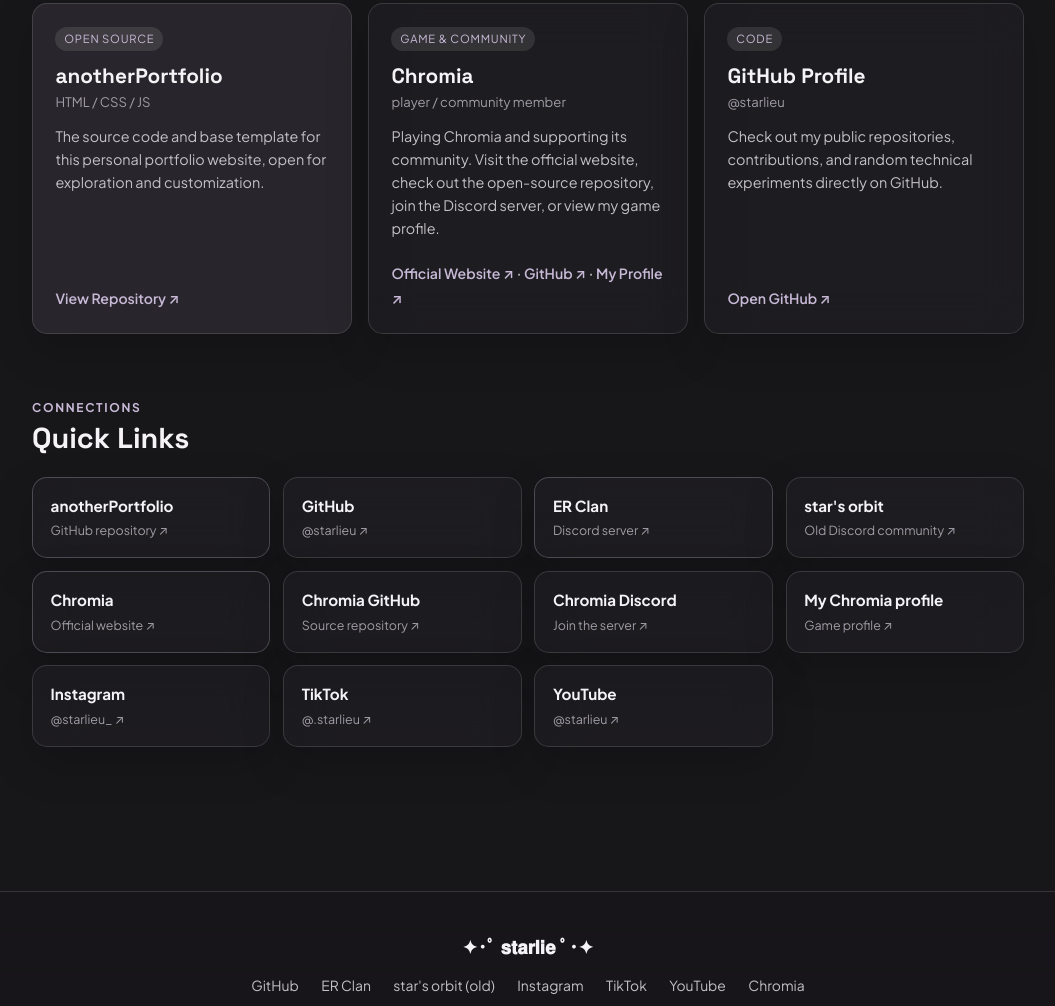
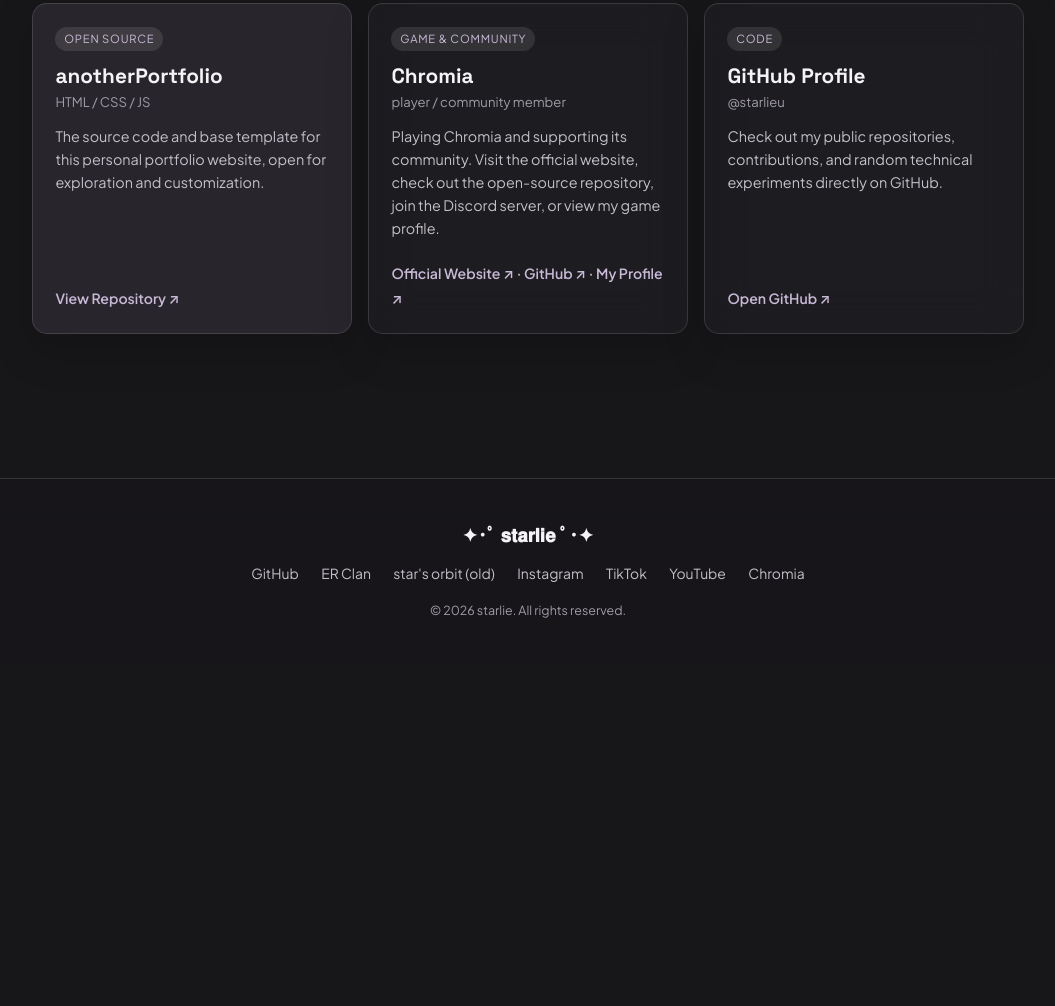
Before and after one commit to starlieu/anotherPortfolio, a plain HTML site: page index.html in a window 1280 px wide. Shown: the part 1791-2797 px from the top of the page, without its empty margins (112-1167 px from the left). After the commit the page ends 2454 px from the top, so only its background shows below. Drawn offline with Linux system fonts and the light colour scheme.

Commit message:
Supprimer la section Quick Links

```diff
--- a/index.html
+++ b/index.html
@@ -43,7 +43,6 @@
         <a href="#orbit">Old Community</a>
         <a href="#about">about</a>
         <a href="#projects">projects</a>
-        <a href="#links">links</a>
       </nav>
       <button class="nav-toggle" id="navToggle" aria-label="Toggle navigation"><span></span><span></span></button>
     </div>
@@ -119,19 +118,6 @@
       <article class="project-card"><div class="card-badge">Game & Community</div><h3 class="project-title">Chromia</h3><p class="project-subtitle">player / community member</p><p class="project-description">Playing Chromia and supporting its community. Visit the official website, check out the open-source repository, join the Discord server, or view my game profile.</p><div class="project-footer"><a href="https://chromia.lol/" target="_blank" rel="noopener noreferrer" class="link-btn">Official Website ↗</a> · <a href="https://github.com/iloverhythia/Chromia" target="_blank" rel="noopener noreferrer" class="link-btn">GitHub ↗</a> · <a href="https://chromia.lol/profile/698" target="_blank" rel="noopener noreferrer" class="link-btn">My Profile ↗</a></div></article>
       <article class="project-card"><div class="card-badge">Code</div><h3 class="project-title">GitHub Profile</h3><p class="project-subtitle">@starlieu</p><p class="project-description">Check out my public repositories, contributions, and random technical experiments directly on GitHub.</p><div class="project-footer"><a href="https://github.com/starlieu" target="_blank" rel="noopener noreferrer" class="link-btn">Open GitHub ↗</a></div></article>
     </div></section>
-    <section id="links" class="section reveal"><div class="section-header"><span class="section-tag">Connections</span><h2>Quick Links</h2></div><div class="links-grid quick-links-compact">
-      <a href="https://github.com/starlieu/anotherPortfolio" target="_blank" rel="noopener noreferrer" class="quick-link-card highlight"><span class="link-name">anotherPortfolio</span><span class="link-url">GitHub repository ↗</span></a>
-      <a href="https://github.com/starlieu" target="_blank" rel="noopener noreferrer" class="quick-link-card"><span class="link-name">GitHub</span><span class="link-url">@starlieu ↗</span></a>
-      <a href="https://discord.gg/TYyqtyAMc" target="_blank" rel="noopener noreferrer" class="quick-link-card highlight"><span class="link-name">ER Clan</span><span class="link-url">Discord server ↗</span></a>
-      <a href="https://discord.gg/PfgEyK7M7E" target="_blank" rel="noopener noreferrer" class="quick-link-card"><span class="link-name">star's orbit</span><span class="link-url">Old Discord community ↗</span></a>
-      <a href="https://chromia.lol/" target="_blank" rel="noopener noreferrer" class="quick-link-card highlight"><span class="link-name">Chromia</span><span class="link-url">Official website ↗</span></a>
-      <a href="https://github.com/iloverhythia/Chromia" target="_blank" rel="noopener noreferrer" class="quick-link-card"><span class="link-name">Chromia GitHub</span><span class="link-url">Source repository ↗</span></a>
-      <a href="https://discord.com/invite/NmAswT2rEY" target="_blank" rel="noopener noreferrer" class="quick-link-card"><span class="link-name">Chromia Discord</span><span class="link-url">Join the server ↗</span></a>
-      <a href="https://chromia.lol/profile/698" target="_blank" rel="noopener noreferrer" class="quick-link-card"><span class="link-name">My Chromia profile</span><span class="link-url">Game profile ↗</span></a>
-      <a href="https://www.instagram.com/starlieu_" target="_blank" rel="noopener noreferrer" class="quick-link-card"><span class="link-name">Instagram</span><span class="link-url">@starlieu_ ↗</span></a>
-      <a href="https://www.tiktok.com/@.starlieu" target="_blank" rel="noopener noreferrer" class="quick-link-card"><span class="link-name">TikTok</span><span class="link-url">@.starlieu ↗</span></a>
-      <a href="https://youtube.com/@starlieu" target="_blank" rel="noopener noreferrer" class="quick-link-card"><span class="link-name">YouTube</span><span class="link-url">@starlieu ↗</span></a>
-    </div></section>
   </main>
   <footer class="footer"><div class="footer-content"><div class="footer-brand">✦･ﾟ 𝐬𝐭𝐚𝐫𝐥𝐢𝐞 ﾟ･✦</div><div class="footer-links">
     <a href="https://github.com/starlieu" target="_blank" rel="noopener noreferrer">GitHub</a><a href="https://discord.gg/TYyqtyAMc" target="_blank" rel="noopener noreferrer">ER Clan</a><a href="https://discord.gg/PfgEyK7M7E" target="_blank" rel="noopener noreferrer">star's orbit (old)</a><a href="https://www.instagram.com/starlieu_" target="_blank" rel="noopener noreferrer">Instagram</a><a href="https://www.tiktok.com/@.starlieu" target="_blank" rel="noopener noreferrer">TikTok</a><a href="https://youtube.com/@starlieu" target="_blank" rel="noopener noreferrer">YouTube</a><a href="https://chromia.lol/" target="_blank" rel="noopener noreferrer">Chromia</a>
```
